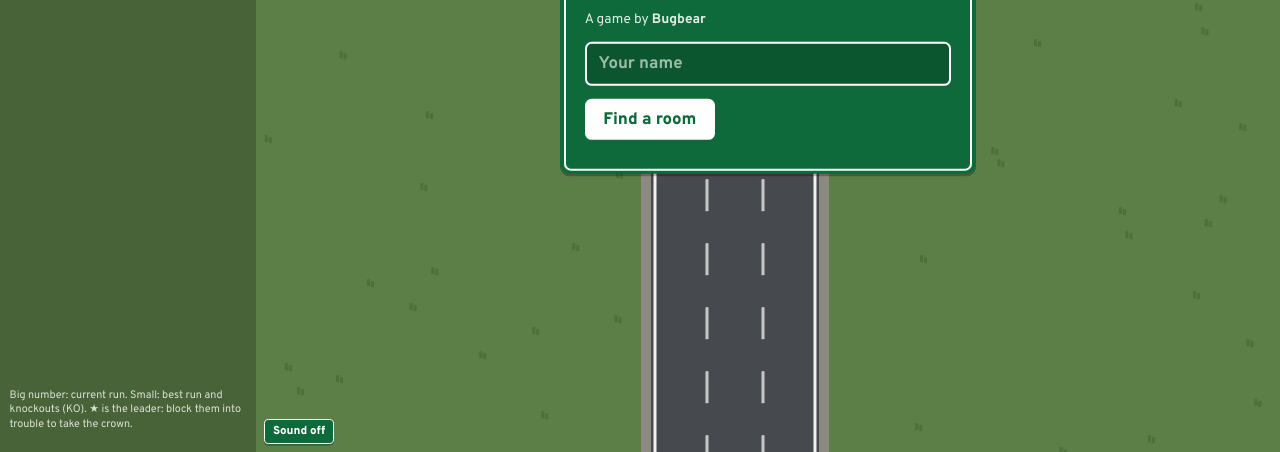
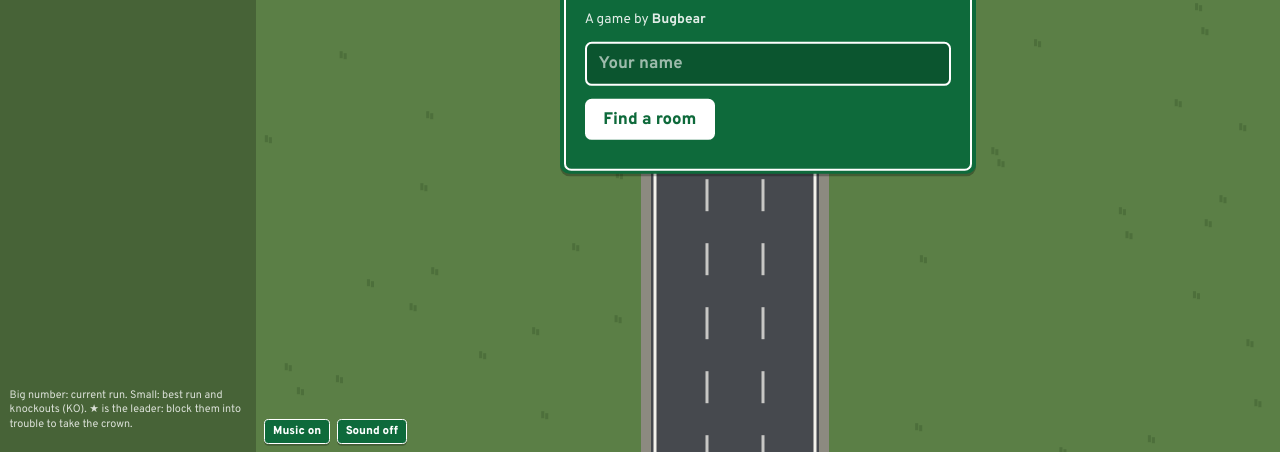
Before and after one commit to mahi-v-v/carlane-carnage, a plain HTML site: page public/index.html in a window 1280 px wide. Both pictures are taken after a click on the button "Sound on". Shown: the part 348-800 px from the top of the page. Drawn offline with Linux system fonts and the light colour scheme.

Commit message:
Add music control button and enhance sound effects functionality

```diff
--- a/public/index.html
+++ b/public/index.html
@@ -110,7 +110,7 @@ input::placeholder{color:rgba(255,255,255,.6)}
   </div></div>
   <div id="feed" aria-live="polite"></div>
   <div id="merge" hidden><div class="in"><span id="mergeText">Merge left</span><b id="mergeNum">10</b></div></div>
-  <div id="ctl"><button id="exit" type="button" hidden>Exit</button><button id="pushBtn" type="button" aria-pressed="false" hidden title="Host control: everyone in the room">Pushing off</button><button id="snd" type="button" aria-pressed="true">Sound on</button></div>
+  <div id="ctl"><button id="exit" type="button" hidden>Exit</button><button id="pushBtn" type="button" aria-pressed="false" hidden title="Host control: everyone in the room">Pushing off</button><button id="mus" type="button" aria-pressed="true">Music on</button><button id="snd" type="button" aria-pressed="true">Sound on</button></div>
   <div id="panel" class="sign"><div class="in" id="panelIn"></div></div>
 </div>
 <script src="peerjs.min.js"></script>
@@ -581,126 +581,133 @@ function updateBot(c,dt){
   const s=Math.min(sp,d*7); c.vx=dx/d*s; c.vy=dy/d*s;
 }
 
-/* ============ Sound — synthesised live with Web Audio, no audio files ============ */
+/* ============ Sound — retro 8-bit, synthesised live with Web Audio, no audio files ============ */
+// Two buses: effects and a looping chiptune (pulse-wave arp + lead, triangle bass, noise drums).
+// The music plays muffled on menus and the death screen, and opens up while you drive.
 const SFX=(()=>{
-  let ac=null, master=null, noiseBuf=null, eng=null, muted=false;
+  let ac=null, master=null, fx=null, mus=null, musLP=null, noiseBuf=null, waves={}, muted=false, musicOn=true;
   const last=new Map();
-  let lastDir=0, lastWhoosh=0, lastBump=0;
-  try{ muted=localStorage.getItem('cc_mute')==='1'; }catch(e){}
+  let lastBump=0, lastCrash=0, nextT=0, step=0, loop=0;
+  try{ muted=localStorage.getItem('cc_mute')==='1'; musicOn=localStorage.getItem('cc_music')!=='0'; }catch(e){}
+  const mtof=m=>440*Math.pow(2,(m-69)/12);
 
+  // NES-style pulse wave with a given duty cycle (12.5% thin and nasal, 25% classic lead)
+  function pulse(duty){
+    const n=40, re=new Float32Array(n), im=new Float32Array(n);
+    for(let k=1;k<n;k++){ re[k]=Math.sin(2*Math.PI*k*duty)/(k*Math.PI); im[k]=(1-Math.cos(2*Math.PI*k*duty))/(k*Math.PI); }
+    return ac.createPeriodicWave(re,im);
+  }
   function init(){
     if(ac){ if(ac.state==='suspended'&&!muted&&!document.hidden) ac.resume(); return; }
     const AC=window.AudioContext||window.webkitAudioContext; if(!AC) return;
     ac=new AC();
     const comp=ac.createDynamicsCompressor(); comp.connect(ac.destination);
-    master=ac.createGain(); master.gain.value=muted?0:.9; master.connect(comp);
-    noiseBuf=ac.createBuffer(1,ac.sampleRate*2,ac.sampleRate);
-    const ch=noiseBuf.getChannelData(0); for(let i=0;i<ch.length;i++) ch[i]=Math.random()*2-1;
-    const loopNoise=()=>{ const s=ac.createBufferSource(); s.buffer=noiseBuf; s.loop=true; s.start(); return s; };
-
-    // Engine: saw + sub-octave square through a resonant low-pass, with a little idle lope
-    const o1=ac.createOscillator(); o1.type='sawtooth'; o1.frequency.value=50;
-    const o2=ac.createOscillator(); o2.type='square'; o2.frequency.value=25;
-    const g2=ac.createGain(); g2.gain.value=.5;
-    const lp=ac.createBiquadFilter(); lp.type='lowpass'; lp.frequency.value=480; lp.Q.value=4;
-    const eg=ac.createGain(); eg.gain.value=0;
-    const lfo=ac.createOscillator(); lfo.frequency.value=9;
-    const lfoG=ac.createGain(); lfoG.gain.value=0;
-    lfo.connect(lfoG); lfoG.connect(eg.gain);
-    o1.connect(lp); o2.connect(g2); g2.connect(lp); lp.connect(eg); eg.connect(master);
-    o1.start(); o2.start(); lfo.start();
-
-    // Steering: soft low tyre-on-asphalt rumble (plus a one-shot whoosh when you start or reverse a lane change)
-    const sn=loopNoise(), sbp=ac.createBiquadFilter(); sbp.type='lowpass'; sbp.frequency.value=380; sbp.Q.value=.7;
-    const sg=ac.createGain(); sg.gain.value=0; sn.connect(sbp); sbp.connect(sg); sg.connect(master);
-
-    // Brakes: narrow noise hiss plus a wobbling squeal
-    const bn=loopNoise(), bbp=ac.createBiquadFilter(); bbp.type='bandpass'; bbp.frequency.value=3300; bbp.Q.value=9;
-    const bg=ac.createGain(); bg.gain.value=0; bn.connect(bbp); bbp.connect(bg);
-    const sq=ac.createOscillator(); sq.type='triangle'; sq.frequency.value=2650;
-    const vib=ac.createOscillator(); vib.frequency.value=13; const vibG=ac.createGain(); vibG.gain.value=35;
-    vib.connect(vibG); vibG.connect(sq.frequency);
-    const sqG=ac.createGain(); sqG.gain.value=.3; sq.connect(sqG); sqG.connect(bg);
-    sq.start(); vib.start(); bg.connect(master);
-
-    eng={o1,o2,lp,eg,lfoG,sg,sbp,bg};
+    master=ac.createGain(); master.gain.value=muted?0:.8; master.connect(comp);
+    fx=ac.createGain(); fx.connect(master);
+    musLP=ac.createBiquadFilter(); musLP.type='lowpass'; musLP.frequency.value=1100; musLP.connect(master);
+    mus=ac.createGain(); mus.gain.value=0; mus.connect(musLP);
+    waves={p12:pulse(.125),p25:pulse(.25)};
+    noiseBuf=ac.createBuffer(1,ac.sampleRate,ac.sampleRate);
+    const ch=noiseBuf.getChannelData(0); for(let i=0;i<ch.length;i++) ch[i]=Math.random()<.5?-1:1;   // 1-bit noise, like the NES
+    nextT=ac.currentTime+.1;
+    setInterval(schedule,25);
   }
   const set=(p,v,tau)=>{ if(last.get(p)!==v){ p.setTargetAtTime(v,ac.currentTime,tau); last.set(p,v); } };
 
-  // Called every frame with the player's steering input
-  function drive(alive,ix,iy){
-    if(!eng) return;
-    const up=iy<-.2, down=iy>.2, lat=Math.abs(ix)>.2;
-    const f=!alive?40: up?98: down?38: 50;
-    set(eng.o1.frequency,f,up?.35:.2); set(eng.o2.frequency,f/2,up?.35:.2);
-    set(eng.lp.frequency,!alive?300: up?1500: down?360: 480,.2);
-    set(eng.eg.gain,!alive?0: up?.2: .13,.12);
-    set(eng.lfoG.gain,!alive?0: up?.015: .035,.2);
-    set(eng.sg.gain,alive&&lat?.07:0,.08);
-    set(eng.sbp.frequency,up?520:380,.2);
-    const dir=lat?Math.sign(ix):0;
-    if(alive&&dir!==0&&dir!==lastDir&&ac.currentTime-lastWhoosh>.25){ whoosh(); lastWhoosh=ac.currentTime; }
-    lastDir=dir;
-    set(eng.bg.gain,alive&&down?.05:0,.07);
+  // One square-edged note. slide: glide to this pitch; decay: end the note at this fraction of its volume.
+  function tone(dest,type,freq,t0,dur,vol,slide,decay){
+    const o=ac.createOscillator(), g=ac.createGain();
+    if(waves[type]) o.setPeriodicWave(waves[type]); else o.type=type;
+    o.frequency.setValueAtTime(freq,t0);
+    if(slide) o.frequency.exponentialRampToValueAtTime(slide,t0+dur);
+    g.gain.setValueAtTime(0,t0); g.gain.linearRampToValueAtTime(vol,t0+.003);
+    if(decay) g.gain.linearRampToValueAtTime(vol*decay,t0+dur*.85); else g.gain.setValueAtTime(vol,t0+dur*.85);
+    g.gain.linearRampToValueAtTime(0,t0+dur);
+    o.connect(g); g.connect(dest); o.start(t0); o.stop(t0+dur+.02);
+  }
+  // Noise hit. rate: pitch of the noise (low = rumbly boom); rateTo: sweep it; hp: high-pass for hats.
+  function hiss(dest,t0,dur,vol,rate,rateTo,hp){
+    const s=ac.createBufferSource(), g=ac.createGain(); s.buffer=noiseBuf;
+    s.playbackRate.setValueAtTime(rate,t0);
+    if(rateTo) s.playbackRate.exponentialRampToValueAtTime(rateTo,t0+dur);
+    g.gain.setValueAtTime(vol,t0); g.gain.linearRampToValueAtTime(0,t0+dur);
+    let out=s; if(hp){ const f=ac.createBiquadFilter(); f.type='highpass'; f.frequency.value=hp; s.connect(f); out=f; }
+    out.connect(g); g.connect(dest); s.start(t0,Math.random()*.5); s.stop(t0+dur+.02);
+  }
+  const ok=()=>ac&&!muted;
+
+  /* ---- music: 8 bars at 150 BPM, Am F C G Am F G E ---- */
+  const S16=60/150/4;
+  const CH=[[57,60,64],[53,57,60],[55,60,64],[55,59,62],[57,60,64],[53,57,60],[55,59,62],[56,59,64]];
+  const BASS=[45,41,48,43,45,41,43,40];
+  const LEAD=[[0,2,3],[3,1,3],[6,0,2],[10,1,2],[12,2,4]];   // [step, chord tone, length]: always in key
+  function schedule(){
+    if(!ac||ac.state!=='running') return;
+    if(muted||!musicOn){ nextT=ac.currentTime+.05; return; }
+    if(nextT<ac.currentTime) nextT=ac.currentTime+.02;     // fell behind (tab was busy): skip ahead, don't burst
+    while(nextT<ac.currentTime+.12){
+      playStep(step,nextT);
+      nextT+=S16; step=(step+1)%128; if(step===0) loop++;
+    }
+  }
+  function playStep(s,t0){
+    const bar=s>>4, i=s&15, ch=CH[bar], b=BASS[bar];
+    if(i%2===0) tone(mus,'triangle',mtof(i%4===0?b:b+12),t0,S16*1.8,.3);              // octave-pumping bass
+    tone(mus,'p12',mtof(ch[[0,1,2,1][i%4]]+12),t0,S16*.9,.04,0,.3);                   // arpeggio
+    if(loop%2===1) for(const [at,deg,len] of LEAD) if(at===i) tone(mus,'p25',mtof(ch[deg]+12),t0,S16*len*.95,.055,0,.5);   // lead every other loop
+    if(i===0||i===8||(i===10&&bar%2===1)) tone(mus,'triangle',160,t0,.11,.5,40);       // kick
+    if(i===4||i===12||(bar===7&&i>=13)) hiss(mus,t0,.11,.14,.6);                       // snare (+ fill into the loop)
+    if(i%4===2) hiss(mus,t0,.03,.05,1,0,7000);                                         // hat
   }
 
-  function env(g,t0,peak,dur,atk=.005){
-    g.gain.setValueAtTime(.0001,t0);
-    g.gain.exponentialRampToValueAtTime(Math.max(.0002,peak),t0+atk);
-    g.gain.exponentialRampToValueAtTime(.0001,t0+dur);
-  }
-  function blip(freq,dur,vol,type='square',at=0){
-    if(!ac||muted) return;
-    const t0=ac.currentTime+at, o=ac.createOscillator(), g=ac.createGain();
-    o.type=type; o.frequency.value=freq; env(g,t0,vol,dur);
-    o.connect(g); g.connect(master); o.start(t0); o.stop(t0+dur+.03);
-    return {o,t0};
-  }
-  function burst(dur,vol,type,freq,at=0,atk=.005){
-    if(!ac||muted) return;
-    const t0=ac.currentTime+at, s=ac.createBufferSource(), f=ac.createBiquadFilter(), g=ac.createGain();
-    s.buffer=noiseBuf; f.type=type; f.frequency.value=freq; env(g,t0,vol,dur,atk);
-    s.connect(f); f.connect(g); g.connect(master); s.start(t0,Math.random()); s.stop(t0+dur+.03);
-    return {f,t0};
+  // Called every frame: music opens up while you're driving, muffles on menus and after a crash
+  function drive(alive){
+    if(!ac) return;
+    set(musLP.frequency,alive?16000:1100,.25);
+    set(mus.gain,musicOn&&!muted?(alive?.5:.38):0,.2);
   }
 
-  function whoosh(){
-    const w=burst(.34,.13,'bandpass',300,0,.09);
-    if(w){ w.f.Q.value=1.6; w.f.frequency.setValueAtTime(300,w.t0); w.f.frequency.exponentialRampToValueAtTime(1000,w.t0+.13); w.f.frequency.exponentialRampToValueAtTime(320,w.t0+.33); }
+  /* ---- effects ---- */
+  const tick=()=>{ if(ok()) tone(fx,'p12',1320,ac.currentTime,.035,.05); };   // on-ramp blinker
+  const tock=()=>{ if(ok()) tone(fx,'p12',990,ac.currentTime,.035,.045); };
+  // Merged onto the road: "ba-ding"
+  const cancel=()=>{ if(!ok()) return; const t=ac.currentTime; tone(fx,'p25',mtof(72),t,.06,.11); tone(fx,'p25',mtof(79),t+.06,.12,.11,0,.4); };
+  // Cars trading paint
+  function bump(vol){
+    if(!ok()||ac.currentTime-lastBump<.12) return; const t=lastBump=ac.currentTime;
+    tone(fx,'square',220,t,.09,.15*vol,70); hiss(fx,t,.06,.22*vol,.35);
   }
-  const tick=()=>{ burst(.012,.35,'highpass',2500); blip(1500,.02,.12); };
-  const tock=()=>{ burst(.012,.3,'highpass',2000); blip(1150,.02,.1); };
-  // Stalk snapping back when you complete the merge
-  const cancel=()=>{ burst(.02,.5,'bandpass',1400); blip(820,.035,.15); burst(.014,.32,'highpass',2300,.05); };
-  // Door-panel thud when cars trade paint
-  function bump(vol){
-    if(!ac||muted||ac.currentTime-lastBump<.12) return; lastBump=ac.currentTime;
-    burst(.12,.45*vol,'lowpass',900); const b=blip(110,.12,.35*vol,'sine');
-    if(b) b.o.frequency.exponentialRampToValueAtTime(60,b.t0+.1);
-  }
-  // Little fanfare when you take the crown
-  const crown=()=>{ [660,880,1320].forEach((f,i)=>blip(f,.12,.12,'triangle',i*.09)); };
-
+  // You knocked someone out: coin
+  const ko=()=>{ if(!ok()) return; const t=ac.currentTime; tone(fx,'p25',mtof(83),t,.06,.12); tone(fx,'p25',mtof(88),t+.06,.25,.12,0,.2); };
+  // You took the crown: fanfare
+  const crown=()=>{
+    if(!ok()) return; const t=ac.currentTime;
+    [72,76,79,84].forEach((m,i)=>tone(fx,'p25',mtof(m),t+i*.07,i<3?.07:.3,.13,0,i<3?0:.3));
+    tone(fx,'triangle',mtof(60),t+.21,.3,.25,0,.4);
+  };
   function crash(vol){
-    if(!ac||muted) return;
-    const n=burst(.9,.9*vol,'lowpass',3500);
-    if(n){ n.f.frequency.setValueAtTime(3500,n.t0); n.f.frequency.exponentialRampToValueAtTime(180,n.t0+.7); }
-    const th=blip(150,.45,.9*vol,'sine');
-    if(th){ th.o.frequency.setValueAtTime(150,th.t0); th.o.frequency.exponentialRampToValueAtTime(38,th.t0+.35); }
-    burst(.25,.5*vol,'bandpass',600,.02);                                   // metal crunch
-    for(let i=0;i<5;i++) blip(rand(2400,5200),.07,.06*vol,'sine',rand(.05,.38));  // glass
+    if(!ok()) return; const t=ac.currentTime, me=vol>=1;
+    if(!me&&t-lastCrash<.08) return; lastCrash=t;
+    const d=me?.7:.3;
+    hiss(fx,t,d,.5*vol,1,.08);                                       // explosion: noise sweeping down
+    tone(fx,'square',300,t,d*.8,.16*vol,30,.2);
+    if(me) [67,66,65].forEach((m,i)=>tone(fx,'p25',mtof(m),t+.4+i*.2,i<2?.18:.45,.1,i<2?0:mtof(m)*.94,.3));   // wah-wah-waaah
   }
 
   function setMuted(m){
     muted=m; try{localStorage.setItem('cc_mute',m?'1':'0');}catch(e){}
-    if(master) master.gain.setTargetAtTime(m?0:.9,ac.currentTime,.05);
+    if(master) master.gain.setTargetAtTime(m?0:.8,ac.currentTime,.05);
     if(!m) init();
+  }
+  function setMusic(on){
+    musicOn=on; try{localStorage.setItem('cc_music',on?'1':'0');}catch(e){}
+    if(on) init();
   }
   document.addEventListener('visibilitychange',()=>{
     if(!ac) return;
     if(document.hidden) ac.suspend(); else if(!muted) ac.resume();
   });
-  return {init,drive,tick,tock,cancel,bump,crown,crash,setMuted,get muted(){return muted;}};
+  return {init,drive,tick,tock,cancel,bump,ko,crown,crash,setMuted,setMusic,get muted(){return muted;},get music(){return musicOn;}};
 })();
 
 /* ============ Input ============ */
@@ -1292,7 +1299,7 @@ function showKO(m){
   const mine=me&&m.by===me.idx, vict=me&&m.v===me.idx;
   const V=vict?'You':esc(m.vn), B=mine?'You':esc(m.bn);
   if(m.lead&&m.bn){ toast(`★ ${B} took down the leader ${vict?'(you)':V}!`,true); if(mine) SFX.crown(); }
-  else if(m.bn) toast(`${B} blocked ${V} out · ${esc(m.r)}`,mine);
+  else if(m.bn){ toast(`${B} ${pushOn?'shoved':'blocked'} ${V} out · ${esc(m.r)}`,mine); if(mine) SFX.ko(); }
   else if(m.lead) toast(`★ Leader ${V} is out · ${esc(m.r)}`);
   else if(!vict) toast(`${V} · ${esc(m.r)}`);
 }
@@ -1439,6 +1446,10 @@ const paintSnd=()=>{ sndBtn.textContent=SFX.muted?'Sound off':'Sound on'; sndBtn
 sndBtn.addEventListener('click',()=>{ SFX.setMuted(!SFX.muted); paintSnd(); sndBtn.blur(); });
 addEventListener('keydown',e=>{ if(e.target.tagName==='INPUT') return; if(e.key==='m'||e.key==='M'){ SFX.setMuted(!SFX.muted); paintSnd(); } });
 paintSnd();
+const musBtn=$('mus');
+const paintMus=()=>{ musBtn.textContent=SFX.music?'Music on':'Music off'; musBtn.setAttribute('aria-pressed',String(SFX.music)); };
+musBtn.addEventListener('click',()=>{ SFX.setMusic(!SFX.music); paintMus(); musBtn.blur(); });
+paintMus();
 $('exit').addEventListener('click',e=>{ e.currentTarget.blur(); leaveGame(); });
 $('pushBtn').addEventListener('click',e=>{
   e.currentTarget.blur(); if(!isHost) return;
@@ -1463,7 +1474,7 @@ function frame(){
   const dt=step();
   hudTimer-=dt; if(hudTimer<=0){ updateHud(); hudTimer=.1; }
   boardTimer-=dt; if(boardTimer<=0){ renderBoard(); boardTimer=.25; }
-  SFX.drive(mode==='playing'&&!!me&&me.state!=='dead', inp.x, inp.y);
+  SFX.drive(mode==='playing'&&!!me&&me.state!=='dead');
   updateCamera(dt); render();
 }
 requestAnimationFrame(frame);
```
